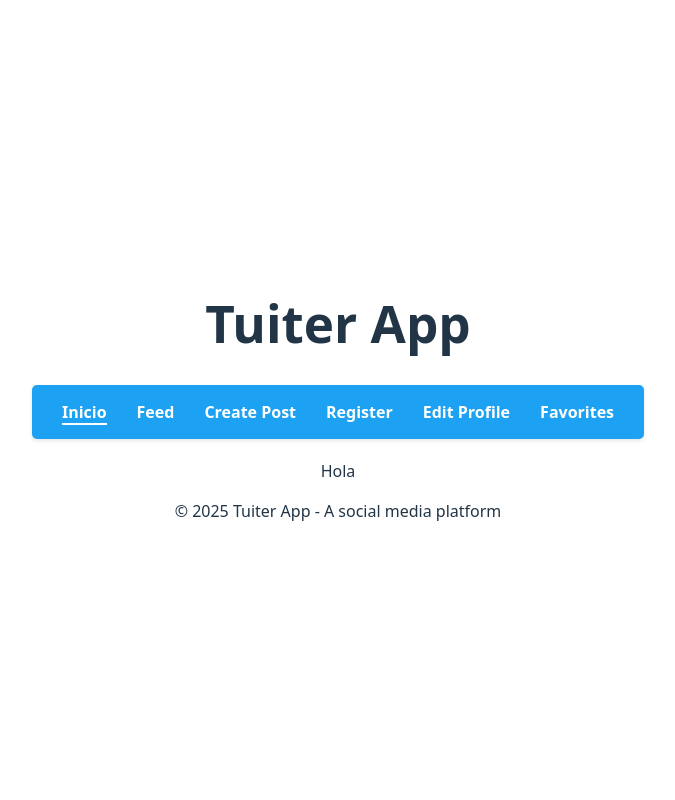
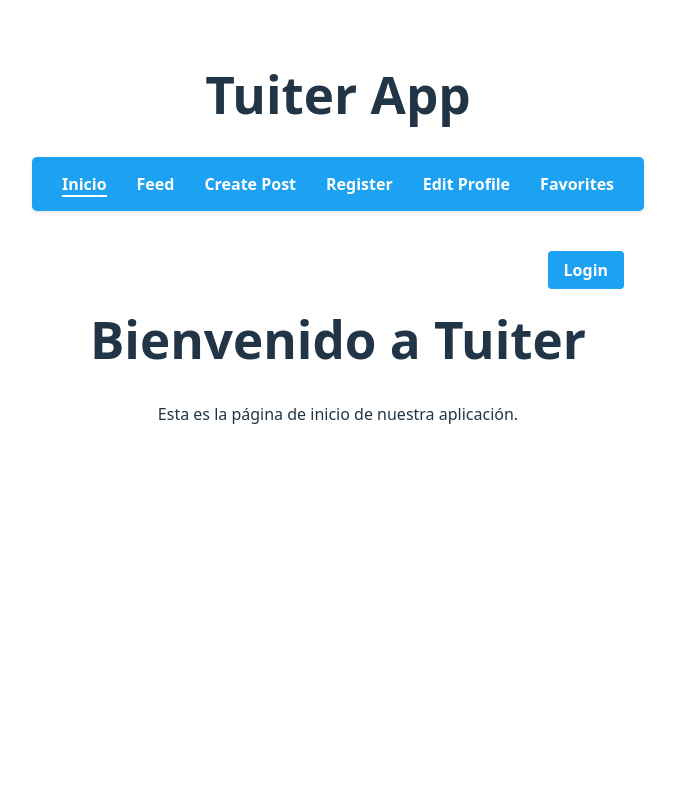
Before and after one commit to leandrodrey/tuiter, a React (Vite) app: page / in a window 1280 px wide. Shown: the top 800 px of the page, without its empty margins (302-977 px from the left). Built offline with nearby package versions, Linux system fonts and the light colour scheme; no server answers.

Commit message:
Add layout and login component to HomePage

```diff
--- /dev/null
+++ b/src/pages/HomePage.css
@@ -0,0 +1,16 @@
+.home-container {
+  position: relative;
+  padding: 20px;
+  min-height: calc(100vh - 60px); /* Adjust based on navbar height */
+}
+
+.login-wrapper {
+  position: absolute;
+  top: 20px;
+  right: 20px;
+  z-index: 10;
+}
+
+.content {
+  margin-top: 60px; /* Space for the login component */
+}
--- a/src/pages/HomePage.tsx
+++ b/src/pages/HomePage.tsx
@@ -1,10 +1,18 @@
 import type {JSX} from "react";
+import LoginComponent from "../components/Login/LoginComponent";
+import "./HomePage.css";
 
 const HomePage = (): JSX.Element => {
     return (
-        <>
-            Hola
-        </>
+        <div className="home-container">
+            <div className="login-wrapper">
+                <LoginComponent />
+            </div>
+            <div className="content">
+                <h1>Bienvenido a Tuiter</h1>
+                <p>Esta es la página de inicio de nuestra aplicación.</p>
+            </div>
+        </div>
     )
 }
 
```
